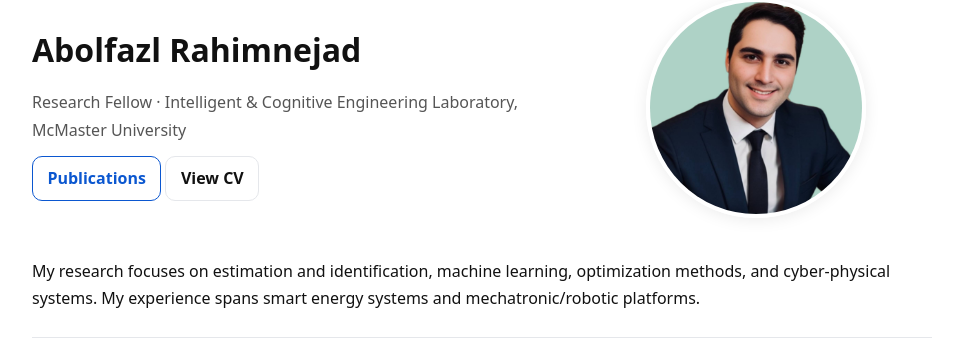
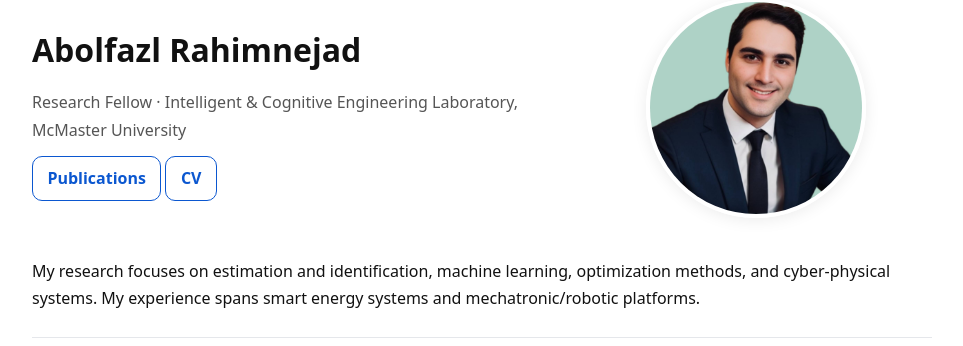
Before and after one commit to AbRahimnejad/AbRahimnejad.github.io, a Jekyll site: the page built from index.md, in a window 1280 px wide. Shown: the part 158-504 px from the top of the page, without its empty margins (158-1121 px from the left). Built offline with Jekyll 4.4.1, drawn with Linux system fonts in a browser that asks for light colours.

Commit message:
Update index.md

```diff
--- a/index.md
+++ b/index.md
@@ -9,7 +9,7 @@ permalink: /
     <p class="hero-subtitle">Research Fellow · Intelligent & Cognitive Engineering Laboratory, McMaster University</p>
     <div class="hero-actions">
       <a class="btn" href="{{ site.baseurl }}/publications/">Publications</a>
-      <a class="btn btn-ghost" href="https://drive.google.com/file/d/1K_IAIFElGR3ujcKt1Cd0KyW0UchyCPBC/view?usp=drive_link" target="_blank" rel="noopener">View CV</a>
+      <a class="btn" href="https://drive.google.com/file/d/1K_IAIFElGR3ujcKt1Cd0KyW0UchyCPBC/view?usp=drive_link" target="_blank" rel="noopener"> CV</a>
     </div>
   </div>
   <div class="hero-image">
```
